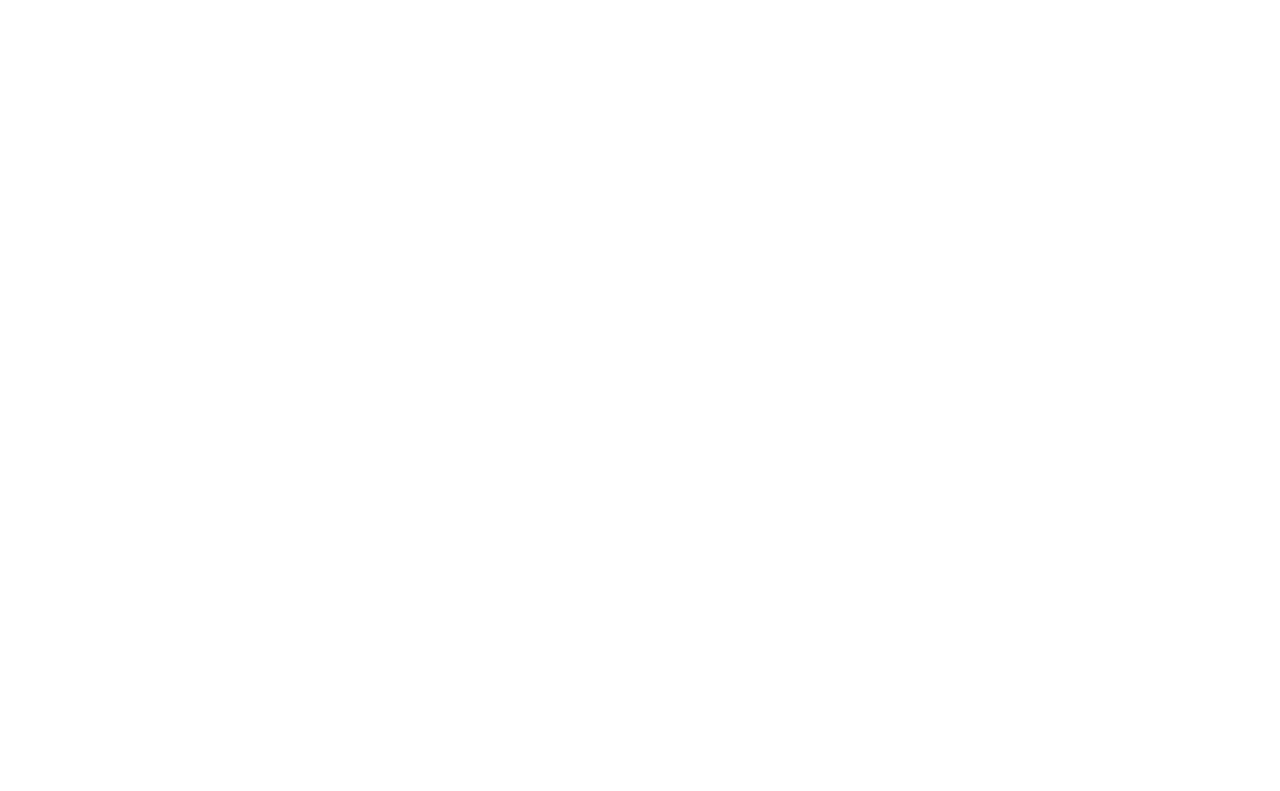
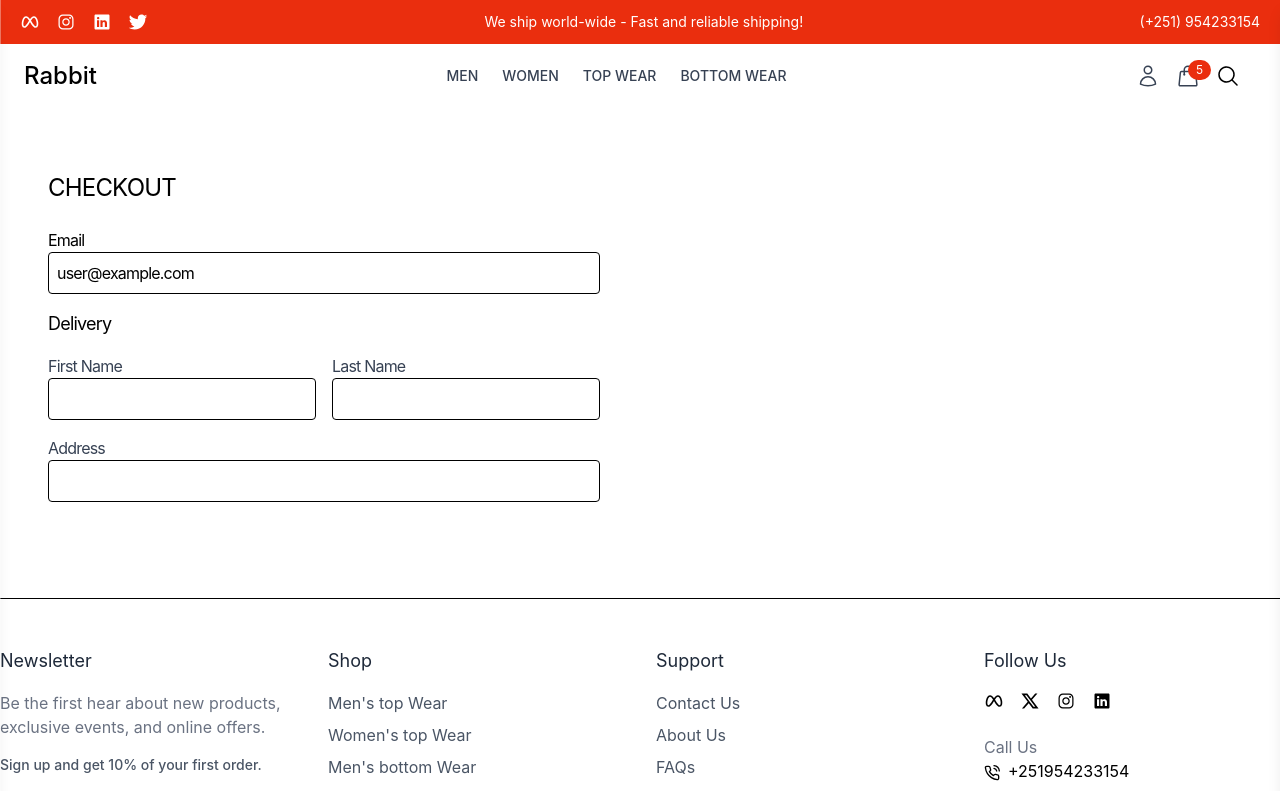
Before and after one commit to MadisoMelese/Rabbit-Collection, a React (Vite) app in the folder frontend/: page /checkout in a window 1280 px wide. Before the commit this address had no page. Shown: the top 791 px of the page. Built offline with nearby package versions, Linux system fonts and the light colour scheme.

Commit message:
checkout page added at the frontend

```diff
--- a/frontend/src/App.jsx
+++ b/frontend/src/App.jsx
@@ -7,6 +7,7 @@
 import Profile from "./pages/Profile";
 import CollectionPage from "./pages/CollectionPage";
 import ProductDetails from "./components/Products/ProductDeatails";
+import CheckOut from "./components/Cart/CheckOut";
 
 const App = () => {
   return (
@@ -20,6 +21,7 @@
           <Route path="profile" element={<Profile />} />
           <Route path="collection/:collection" element={<CollectionPage />} />
           <Route path="product/:id" element={<ProductDetails />} />
+          <Route path="checkout" element={<CheckOut />} />
         </Route>
       </Routes>
     </BrowserRouter>
--- /dev/null
+++ b/frontend/src/components/Cart/CheckOut.jsx
@@ -0,0 +1,101 @@
+import { useState } from "react";
+import { useNavigate } from "react-router-dom";
+
+const cart = {
+  product: [
+    {
+      name: "Stylish Jacket",
+      size: "M",
+      color: "Black",
+      price: 100,
+      image: "https://picsum.photos/500/500?random=9",
+    },
+
+    {
+      name: "causual T-shirt",
+      size: "M",
+      color: "White",
+      price: 140,
+      image: "https://picsum.photos/500/500?random=10",
+    },
+  ],
+
+  totalPrice: 240,
+  totalItems: 2,
+};
+
+const CheckOut = () => {
+  const navigate = useNavigate();
+  const [shippingAddress, setShippingAddress] = useState({
+    firstName: "",
+    lastName: "",
+    address:"",
+    city:"",
+    postalCode:"",
+    country:"",
+    phone:"",
+  });
+  return (
+    <div className="grid grid-cols-1 lg:grid-cols-2 gap-8 max-w-7xl mx-auto py-10 px-6 tracking-tighter">
+      {/* Left section */}
+      <div className="bg-white rounded-lg p-6">
+        <h2 className="text-2xl uppercase mb-6">Checkout</h2>
+        <form action="">
+          <h3 className="text-lg mb-4"></h3>
+          <div className="mb-4">
+            <label htmlFor="" className="text-gray block">
+              Email
+            </label>
+            <input
+            type="email"
+            disabled
+            value='user@example.com'
+            className="w-full p-2 border rounded" />
+          </div>
+          <h3 className="text-lg mb-4">
+            Delivery
+          </h3>
+          <div className="mb-4 grid grid-cols-2 gap-4">
+            <div>
+              <label
+              className="block text-gray-700">First Name</label>
+              <input
+              required
+              type="text"
+              value={shippingAddress.firstName}
+              onChange={(e)=>setShippingAddress({...shippingAddress,firstName:e.target.value})}
+               className="w-full p-2 border rounded" />
+            </div>
+            <div>
+              <label
+              className="block text-gray-700">Last Name</label>
+              <input
+              required
+              type="text"
+              value={shippingAddress.lastName}
+              onChange={(e)=>setShippingAddress({...shippingAddress,lastName:e.target.value})}
+               className="w-full p-2 border rounded" />
+            </div>
+          </div>
+
+          <div className="mb-4">
+          <label
+              className="block text-gray-700">Address</label>
+            <input
+            value={shippingAddress.address}
+            onChange={(e)=>{
+              setShippingAddress({...shippingAddress, address:e.target.value})
+            }}
+            type="text"
+            className="w-full p-2 border rounded"
+            required
+            />
+            </div>
+            <div className="mb-4 grid grid-cols-2 gap-4"></div>
+        </form>
+      </div>
+    </div>
+  );
+};
+
+export default CheckOut;
--- a/frontend/src/components/Common/NavBar.jsx
+++ b/frontend/src/components/Common/NavBar.jsx
@@ -59,7 +59,7 @@
         {/* Right-Naviagtion Links */}
 
         <div className="flex items-center space-x-4">
-          <Link className="hover:text-black">
+          <Link className="hover:text-black" to={"/profile"}>
             <HiOutlineUser className="size-6 text-gray-700" />
           </Link>
 
--- a/frontend/src/components/Layout/CartDrawer.jsx
+++ b/frontend/src/components/Layout/CartDrawer.jsx
@@ -1,8 +1,14 @@
 // import { useState } from "react"
 import { IoMdClose } from "react-icons/io";
 import CartContents from "../Cart/CartContents";
+import { useNavigate } from "react-router-dom";
 
 const CartDrawer = ({ toggleDrawer, drawerOpen }) => {
+  const navigate = useNavigate();
+  const handleCheckout = () => {
+    navigate("/checkout");
+  };
+
   return (
     <div
       className={`fixed top-0 right-0 w-3/4 sm:w-1/2 md:w-[30rem] h-full bg-white shadow-lg transform transition-transform duration-300 flex flex-col z-50 ${
@@ -22,7 +28,9 @@
         {/* Componens for cart contents */}
       </div>
       <div className="p-4 bg-white sticky bottom-0">
-        <button className="w-full bg-black text-white py-3 font-semibold rounded-lg hover:bg-gray-800 transtion">
+        <button
+        onClick={handleCheckout}
+         className="w-full bg-black text-white py-3 font-semibold rounded-lg hover:bg-gray-800 transtion">
           Checkout
         </button>
         <p className="text-sm tracking-tighter text-gray-600 mt-2 text-center">
--- a/frontend/src/components/Products/SortOption.jsx
+++ b/frontend/src/components/Products/SortOption.jsx
@@ -1,5 +1,28 @@
+import { useSearchParams } from "react-router-dom";
+
 const SortOption = () => {
-  return <div>SortOption SortOption</div>;
+  const [, setSearchParams] = useSearchParams()
+  const sortChangeHandler = (e) => {
+    const sortBy = e.target.value;
+    if (sortBy === "") {
+      setSearchParams({});
+    } else {
+      setSearchParams({ sort: sortBy });
+    }
+
+  }
+  return (
+    <div className="mb-4 flex items-center justify-end">
+      <select
+      onChange={sortChangeHandler}
+      id="sort" className="border p-2 rounded-md focus:outline-none">
+        <option value="">Default</option>
+        <option value="priceAsc">Price: Low to High</option>
+        <option value="priceDesc">Price: High to Low</option>
+        <option value="popularity">Popularity</option>
+      </select>
+    </div>
+  );
 };
 
 export default SortOption;
--- a/frontend/src/pages/CollectionPage.jsx
+++ b/frontend/src/pages/CollectionPage.jsx
@@ -1,7 +1,7 @@
 import { useEffect, useRef, useState } from "react";
 import { FaFilter } from "react-icons/fa";
 import FilterSidebar from "../components/Products/FilterSidebar";
-import SortOption from "./SortOption";
+import SortOption from "../components/Products/SortOption";
 import ProductGrid from "../components/Products/ProductGrid";
 const CollectionPage = () => {
   useEffect(() => {
--- a/frontend/src/pages/SortOption.jsx
+++ /dev/null
@@ -1,10 +0,0 @@
-
-const SortOption = () => {
-  return (
-    <div>
-      SortOption
-    </div>
-  )
-}
-
-export default SortOption
```
